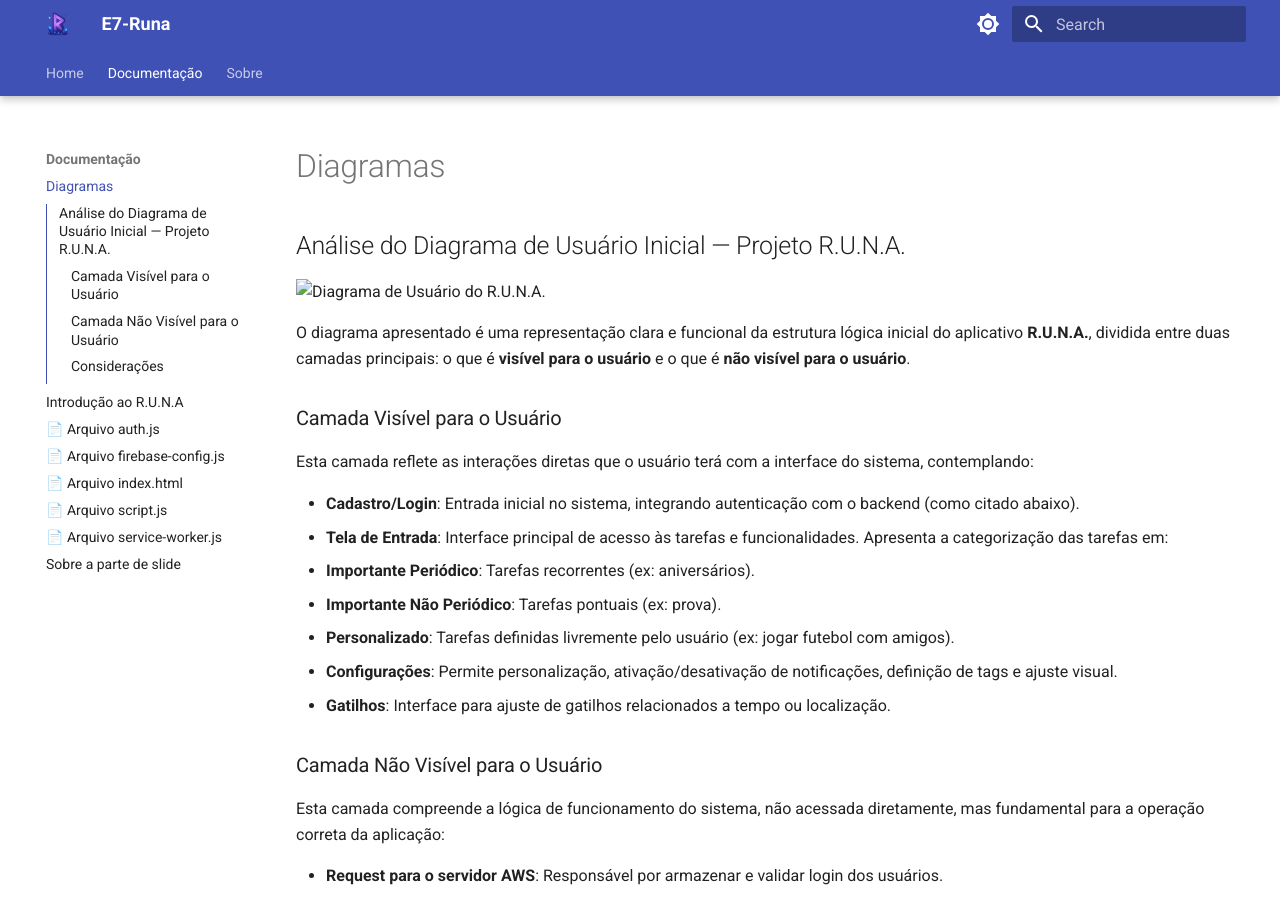
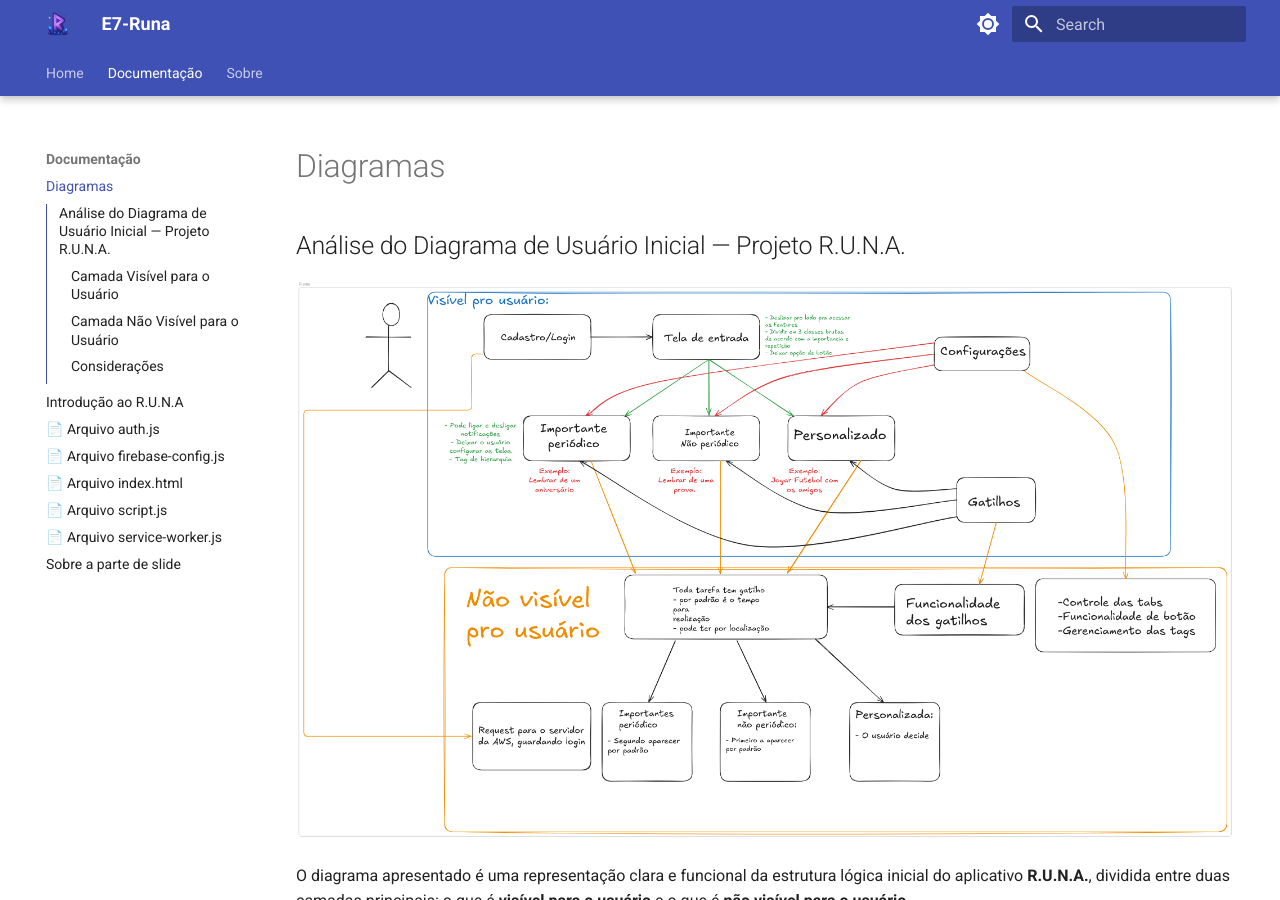
Before and after one commit to Radsfer/DocsE7Runa, an MkDocs documentation site: the page built from docs/documentação/Diagramas.md, in a window 1280 px wide and 900 px high. Built offline with MkDocs 1.6.1 and Material for MkDocs 9.7.7, drawn with Linux system fonts in a browser that asks for light colours.

Commit message:
correção diagrama

```diff
--- a/docs/documentação/Diagramas.md
+++ b/docs/documentação/Diagramas.md
@@ -1,6 +1,6 @@
 ## Análise do Diagrama de Usuário Inicial — Projeto R.U.N.A.
 
-![Diagrama de Usuário do R.U.N.A.](img/diagrama-usuario-runa.png)
+![Diagrama de Usuário do R.U.N.A.](../img/diagrama-usuario-runa.png)
 
 O diagrama apresentado é uma representação clara e funcional da estrutura lógica inicial do aplicativo **R.U.N.A.**, dividida entre duas camadas principais: o que é **visível para o usuário** e o que é **não visível para o usuário**.
 
```
